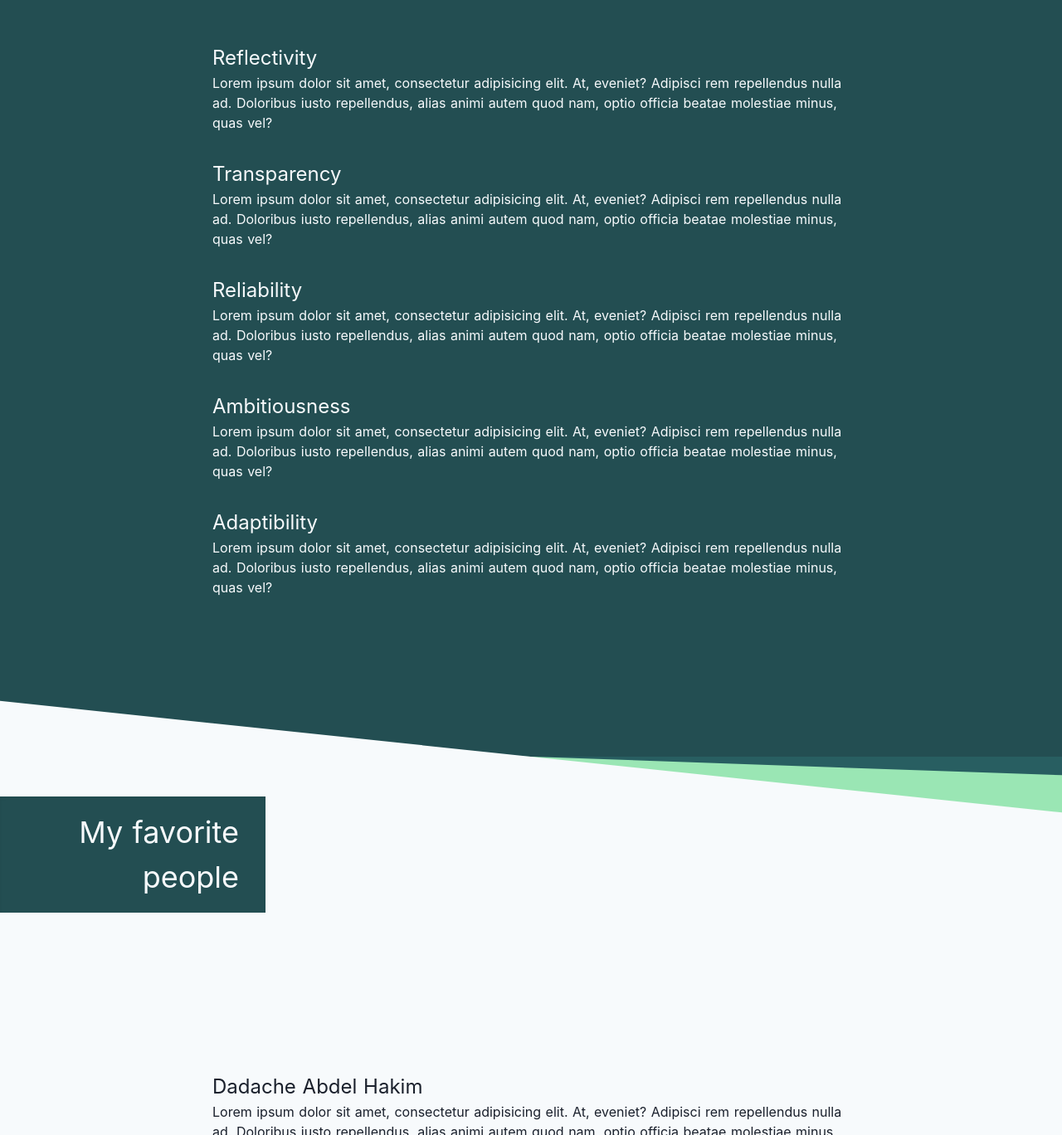
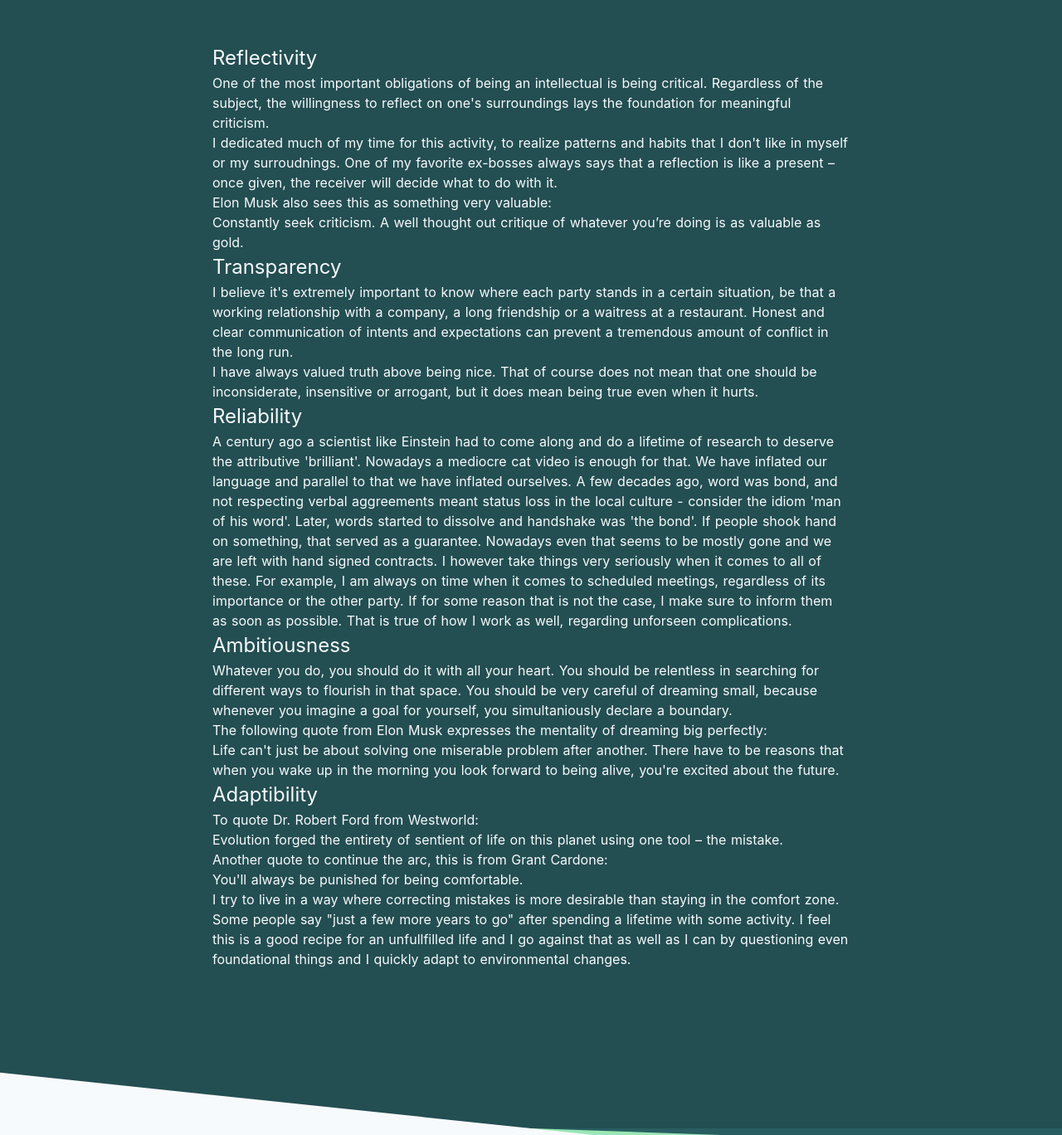
Before and after one commit to elasticmind/homepage, a Nuxt app: page / in a window 1280 px wide. Shown: the part 1074-2442 px from the top of the page at 83% size. Built offline with nearby package versions, Linux system fonts and the light colour scheme.

Commit message:
Fill Values section with content

```diff
--- a/components/Values.vue
+++ b/components/Values.vue
@@ -4,58 +4,129 @@
       Values
     </template>
     <template slot="content">
-      <article>
+      <section>
+        <section class="value">
           <header>
             <h2>
               Reflectivity
             </h2>
           </header>
           <p>
-          Lorem ipsum dolor sit amet, consectetur adipisicing elit. At, eveniet?
-          Adipisci rem repellendus nulla ad. Doloribus iusto repellendus, alias
-          animi autem quod nam, optio officia beatae molestiae minus, quas vel?
+            One of the most important obligations of being an intellectual is
+            being critical. Regardless of the subject, the willingness to
+            reflect on one's surroundings lays the foundation for meaningful
+            criticism.
           </p>
+          <p>
+            I dedicated much of my time for this activity, to realize patterns
+            and habits that I don't like in myself or my surroudnings. One of my
+            favorite ex-bosses always says that a reflection is like a present
+            &ndash; once given, the receiver will decide what to do with it.
+          </p>
+          <p>
+            Elon Musk also sees this as something very valuable:
+          </p>
+          <blockquote>
+            Constantly seek criticism. A well thought out critique of whatever
+            you’re doing is as valuable as gold.
+          </blockquote>
+        </section>
+        <section class="value">
           <header>
             <h2>
               Transparency
             </h2>
           </header>
           <p>
-          Lorem ipsum dolor sit amet, consectetur adipisicing elit. At, eveniet?
-          Adipisci rem repellendus nulla ad. Doloribus iusto repellendus, alias
-          animi autem quod nam, optio officia beatae molestiae minus, quas vel?
+            I believe it's extremely important to know where each party stands
+            in a certain situation, be that a working relationship with a
+            company, a long friendship or a waitress at a restaurant. Honest and
+            clear communication of intents and expectations can prevent a
+            tremendous amount of conflict in the long run.
           </p>
+          <p>
+            I have always valued truth above being nice. That of course does not
+            mean that one should be inconsiderate, insensitive or arrogant, but
+            it does mean being true even when it hurts.
+          </p>
+        </section>
+        <section class="value">
           <header>
             <h2>
               Reliability
             </h2>
           </header>
           <p>
-          Lorem ipsum dolor sit amet, consectetur adipisicing elit. At, eveniet?
-          Adipisci rem repellendus nulla ad. Doloribus iusto repellendus, alias
-          animi autem quod nam, optio officia beatae molestiae minus, quas vel?
+            A century ago a scientist like Einstein had to come along and do a
+            lifetime of research to deserve the attributive 'brilliant'.
+            Nowadays a mediocre cat video is enough for that. We have inflated
+            our language and parallel to that we have inflated ourselves. A few
+            decades ago, word was bond, and not respecting verbal aggreements
+            meant status loss in the local culture - consider the idiom 'man of
+            his word'. Later, words started to dissolve and handshake was 'the
+            bond'. If people shook hand on something, that served as a
+            guarantee. Nowadays even that seems to be mostly gone and we are
+            left with hand signed contracts. I however take things very
+            seriously when it comes to all of these. For example, I am always on
+            time when it comes to scheduled meetings, regardless of its
+            importance or the other party. If for some reason that is not the
+            case, I make sure to inform them as soon as possible. That is true
+            of how I work as well, regarding unforseen complications.
           </p>
+        </section>
+        <section class="value">
           <header>
             <h2>
               Ambitiousness
             </h2>
           </header>
           <p>
-          Lorem ipsum dolor sit amet, consectetur adipisicing elit. At, eveniet?
-          Adipisci rem repellendus nulla ad. Doloribus iusto repellendus, alias
-          animi autem quod nam, optio officia beatae molestiae minus, quas vel?
+            Whatever you do, you should do it with all your heart. You should be
+            relentless in searching for different ways to flourish in that
+            space. You should be very careful of dreaming small, because
+            whenever you imagine a goal for yourself, you simultaniously declare
+            a boundary.
           </p>
+          <p>
+            The following quote from Elon Musk expresses the mentality of
+            dreaming big perfectly:
+          </p>
+          <blockquote>
+            Life can't just be about solving one miserable problem after
+            another. There have to be reasons that when you wake up in the
+            morning you look forward to being alive, you're excited about the
+            future.
+          </blockquote>
+        </section>
+        <section class="value">
           <header>
             <h2>
               Adaptibility
             </h2>
           </header>
           <p>
-          Lorem ipsum dolor sit amet, consectetur adipisicing elit. At, eveniet?
-          Adipisci rem repellendus nulla ad. Doloribus iusto repellendus, alias
-          animi autem quod nam, optio officia beatae molestiae minus, quas vel?
+            To quote Dr. Robert Ford from Westworld:
           </p>
-      </article>
+          <blockquote>
+            Evolution forged the entirety of sentient of life on this planet
+            using one tool – the mistake.
+          </blockquote>
+          <p>
+            Another quote to continue the arc, this is from Grant Cardone:
+          </p>
+          <blockquote>
+            You'll always be punished for being comfortable.
+          </blockquote>
+          <p>
+            I try to live in a way where correcting mistakes is more desirable
+            than staying in the comfort zone. Some people say "just a few more
+            years to go" after spending a lifetime with some activity. I feel
+            this is a good recipe for an unfullfilled life and I go against that
+            as well as I can by questioning even foundational things and I
+            quickly adapt to environmental changes.
+          </p>
+        </section>
+      </section>
     </template>
   </base-section>
 </template>
```
Lines whose indentation alone changed are shown as unchanged.
